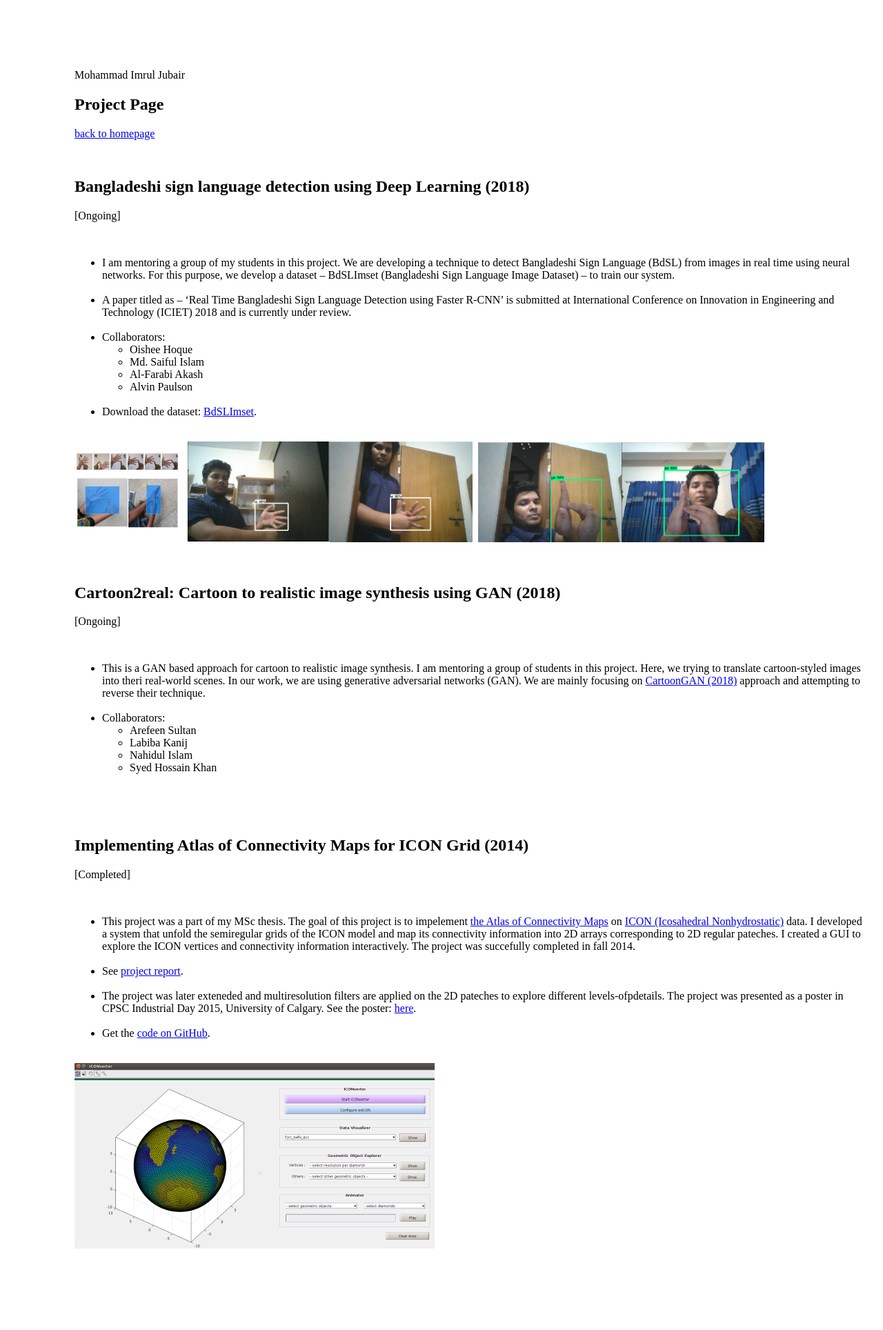
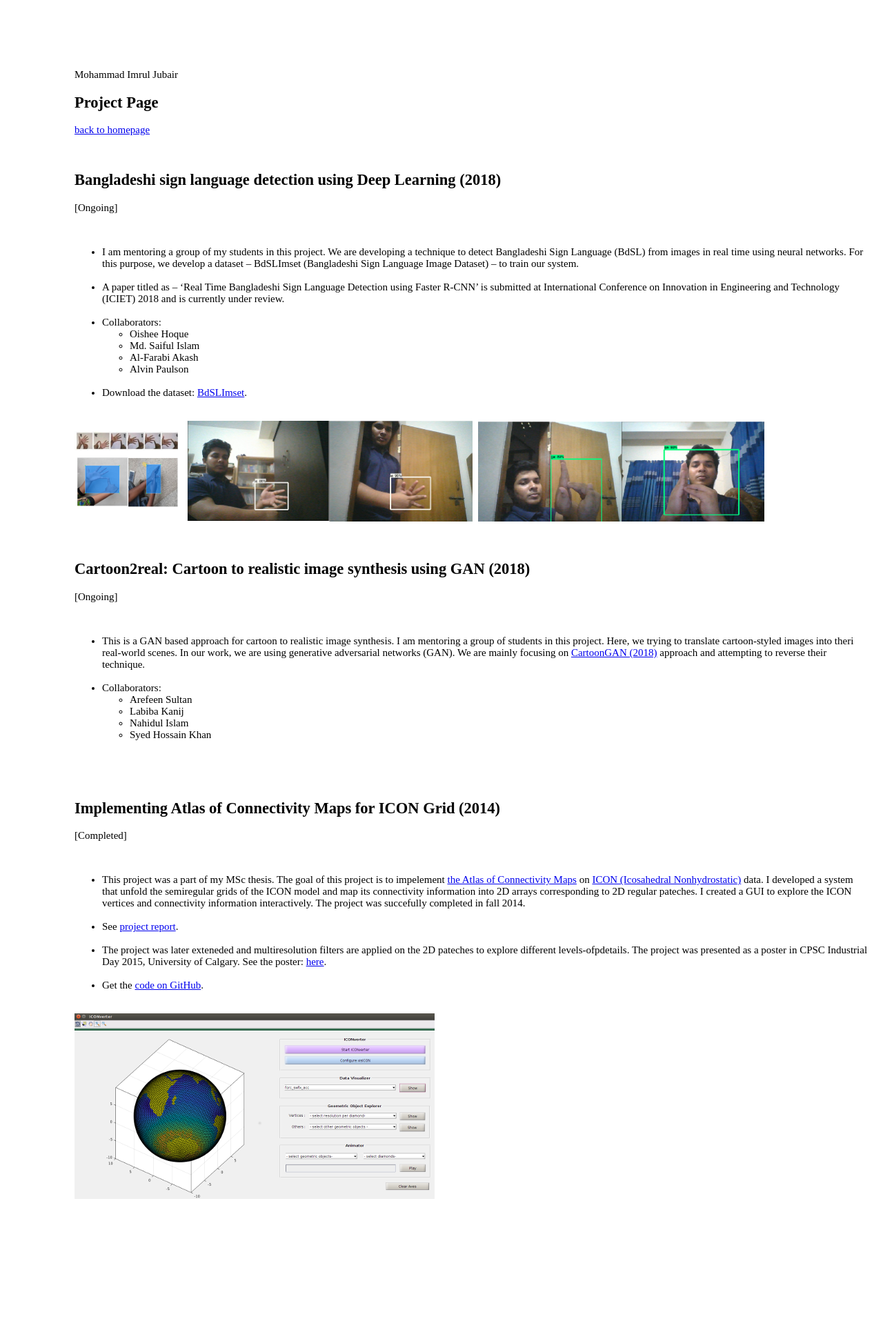
Before and after one commit to imruljubair/imruljubair.github.io, a Jekyll site: the page project/project-page.html, which Jekyll copies as it is, in a window 1280 px wide. Shown: the whole page at 69% size. Built offline with Jekyll 4.4.1, drawn with Linux system fonts in a browser that asks for light colours; after the commit the page ends 1855 px from its top, so only the background shows below that.

Commit message:
changed in fonts

```diff
--- a/project/project-page.html
+++ b/project/project-page.html
@@ -6,7 +6,8 @@ div {
     margin-top: 100px;
     margin-bottom: 100px;
     margin-left: 100px;
-    margin-right: 20px;
+    margin-right: 10px;
+    font-size: 15px
 }
 </style>
 </head>
--- a/teaching/teaching-page.html
+++ b/teaching/teaching-page.html
@@ -6,6 +6,7 @@ div {
     margin-top: 100px;
     margin-bottom: 100px;
     margin-left: 100px;
+    font-size: 15px
 }
 </style>
 </head>
```
Also changed, not shown: 3 other files.
